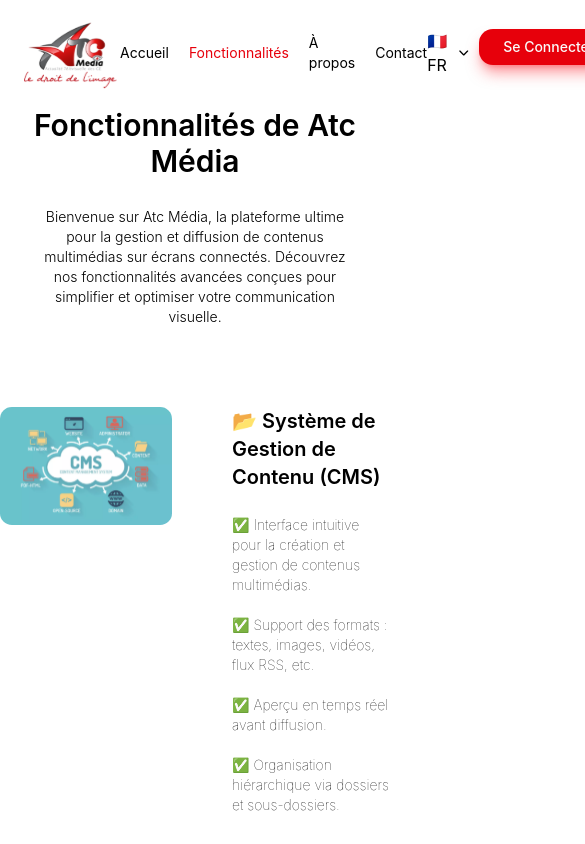
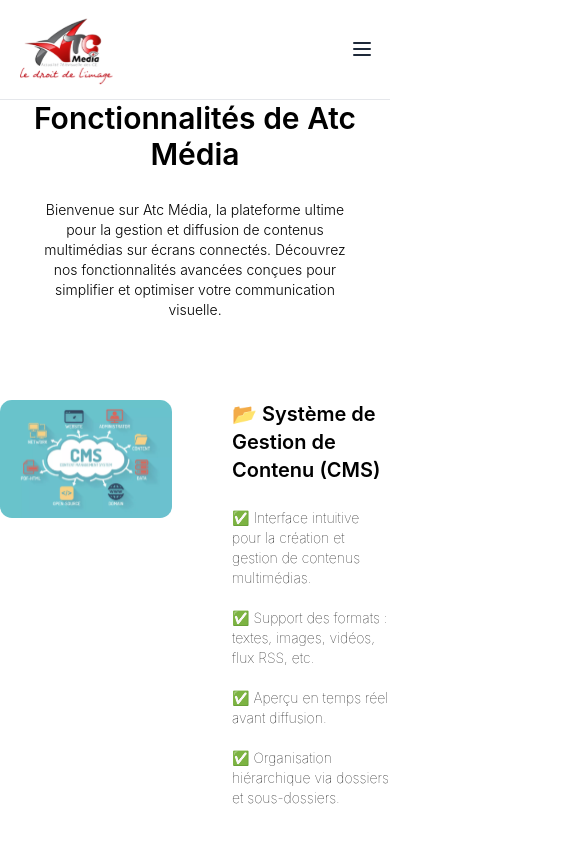
Before and after one commit to Ntchinda-Giscard/atc_media, a Next.js app: page /fontionnalities in a window 390 px wide. Shown: the top 844 px of the page, 585 px wide, since content can reach past the window. Built offline with nearby package versions, Linux system fonts and the light colour scheme.

Commit message:
responsive header

```diff
--- /dev/null
+++ b/app/components/common/header_exp.tsx
@@ -0,0 +1,64 @@
+"use client"
+import React, { useState } from 'react';
+import { usePathname, useRouter } from "next/navigation";
+import { home_links } from '../links';
+import Link from 'next/link';
+import { Button } from "@/components/ui/button"
+import { ChevronDown } from 'lucide-react';
+import logo from "@/public/assets/top_bar_logo.svg";
+import Image from "next/image";
+
+const Header = () => {
+  const [isOpen, setIsOpen] = useState(false);
+  const pathname = usePathname();
+
+  return (
+    <nav className="bg-white border-b border-gray-200 px-4 py-3 md:flex md:items-center md:justify-between">
+      <div className="flex items-center justify-between">
+        <div className="text-xl font-bold text-gray-800">
+            <Image src={logo} alt="logo" width={100} height={100} />
+        </div>
+        <button
+          className="md:hidden text-gray-800 focus:outline-none"
+          onClick={() => setIsOpen(!isOpen)}
+        >
+          {/* Hamburger icon */}
+          <svg className="w-6 h-6" fill="none" stroke="currentColor" viewBox="0 0 24 24">
+            <path
+              strokeLinecap="round"
+              strokeLinejoin="round"
+              strokeWidth="2"
+              d="M4 6h16M4 12h16M4 18h16"
+            />
+          </svg>
+        </button>
+      </div>
+      <div className={`${isOpen ? 'block' : 'hidden'} md:flex md:items-center flex md:flex-row gap-3 flex-col`}>
+            {
+                home_links?.map((h) =>(
+                    <Link
+                        key={h?.route}
+                        className={pathname === h?.route ? "text-red-600 text-sm" : "text-sm hover:text-red-600"}
+                        href={h?.route}>
+                        {h?.label}
+                    </Link>
+                ))
+            }
+            <div className={` ${isOpen ? 'block' : 'hidden'} flex flex-col md:flex-row gap-2`} >
+          <div className="flex hidden md:block flex-row items-center">
+              <div>🇫🇷 FR</div>
+              <ChevronDown />
+          </div>
+          <Button asChild className="hover:bg-transparent hover:text-inherit r-2 bg-red-600 px-6 py-1 rounded-xl shadow-lg shadow-red-500/50 hover:shadow-none hover:ring-2">
+              <Link href={"/auth/login"} > Se Connecter  </Link>
+          </Button>
+      </div>
+      </div>
+
+
+
+    </nav>
+  );
+};
+
+export default Header;
--- a/app/components/common/home_header.tsx
+++ b/app/components/common/home_header.tsx
@@ -6,21 +6,37 @@ import {ChevronDown} from "lucide-react";
 import Link from "next/link";
 import { home_links } from "../links";
 import { usePathname, useRouter } from "next/navigation";
+import { useState } from "react";
 
 
 
 export default function HomeHeader(){
     const pathname = usePathname();
+    const [isOpen, setIsOpen] = useState(false);
     return(
 
-            <div className={'flex justify-between px-5 py-4 min-w-full items-center '}>
+            <div className={'flex justify-between border-b border-gray-200 px-5 py-4 min-w-full items-center '}>
                 <Image src={logo} alt="logo" width={100} height={100} />
-                <div className="flex justify-around gap-5 flex-row items-center">
+                <button
+                    className="md:hidden text-gray-800 focus:outline-none"
+                    onClick={() => setIsOpen(!isOpen)}
+                    >
+                    {/* Hamburger icon */}
+                    <svg className="w-6 h-6" fill="none" stroke="currentColor" viewBox="0 0 24 24">
+                        <path
+                        strokeLinecap="round"
+                        strokeLinejoin="round"
+                        strokeWidth="2"
+                        d="M4 6h16M4 12h16M4 18h16"
+                        />
+                    </svg>
+                </button>
+                <div className={`flex justify-around gap-5 md:flex-row flex-col items-center ${isOpen ? 'block' : 'hidden'} md:flex md:items-center`}>
                     {
                         home_links?.map((h) =>(
                             <Link
                                 key={h?.route}
-                                className={pathname === h?.route ? "text-red-600 text-sm" : "text-sm"}
+                                className={pathname === h?.route ? "text-red-600 text-sm" : "text-sm hover:text-red-600"}
                                 href={h?.route}>
                                 {h?.label}
                             </Link>
--- a/app/components/home_body.tsx
+++ b/app/components/home_body.tsx
@@ -9,10 +9,10 @@ function HomeBody() {
                     <h1 className="font-semibold text-6xl lg:py-5 py-3 ">
                         Plateforme de gestion et diffusion de contenus multimédias
                     </h1>
-                    <p className="font-light text-base">
+                    <p className="font-light text-lg">
                         Transformez vos écrans en puissants supports de communication et engagez votre audience avec des contenus interactifs et dynamiques.
                     </p>
-                    <p className="leading-7 text-xs">
+                    <p className="leading-7 text-sm">
                         ✅ Créez & personnalisez des modèles adaptés à votre marque. <br /> ✅ Diffusez sur un réseau d’écrans en temps réel ou selon un planning défini. <br /> ✅ Ajoutez du contenu multimédia : textes, images, vidéos, flux RSS et widgets interactifs. <br />✅ Suivez les performances grâce aux statistiques détaillées et aux rapports en temps réel. <br />
                         🎯 Optimisez votre stratégie de communication et boostez votre visibilité !
                     </p>
--- a/app/fontionnalities/page.tsx
+++ b/app/fontionnalities/page.tsx
@@ -4,6 +4,8 @@ import { static_content } from "./static-content";
 function Functionalities() {
     return (
         <>
+        <main className="h-full">
+
             <div className="flex flex-col text-center">
                 <h1 className="text-3xl font-semibold"> Fonctionnalités de Atc Média </h1>
                 <p className="font-light mt-7 text-sm px-10 mb-20"> Bienvenue sur Atc Média, la plateforme ultime pour la gestion et diffusion de contenus multimédias sur écrans connectés. Découvrez nos fonctionnalités avancées conçues pour simplifier et optimiser votre communication visuelle. </p>
@@ -21,6 +23,7 @@ function Functionalities() {
                     }
                 </div>
             </div>
+        </main>
         </>
     );
 }
--- a/app/layout.tsx
+++ b/app/layout.tsx
@@ -1,15 +1,16 @@
 import type { Metadata } from "next";
-import { Geist, Geist_Mono, Poppins } from "next/font/google";
+import { Geist, Oxygen, Poppins } from "next/font/google";
 import "./globals.css";
 import HomeHeader from "./components/common/home_header";
 import HomeFooter from "./components/common/home_footer";
 import Providers from "./providers";
+import Header from "./components/common/header_exp";
 
-const poppins_font = Poppins({
-  variable: "--font-poppins",
+const poppins_font = Oxygen({
+  variable: "--font-oxygen",
   subsets: ["latin"],
   display: "swap",
-  weight: ["100","200", "300", "400", "500", "600", "700", "800", "900" ],
+  weight: ["300", "400", "700"],
 });
 
 // const geistSans = Geist({
@@ -38,7 +39,8 @@ export default function RootLayout({
         className={`${poppins_font.variable} ${poppins_font.variable}`}
       >
         <Providers>
-          <HomeHeader />
+          {/* <HomeHeader /> */}
+          <Header />
           {children}
           <HomeFooter />
         </Providers>
```
